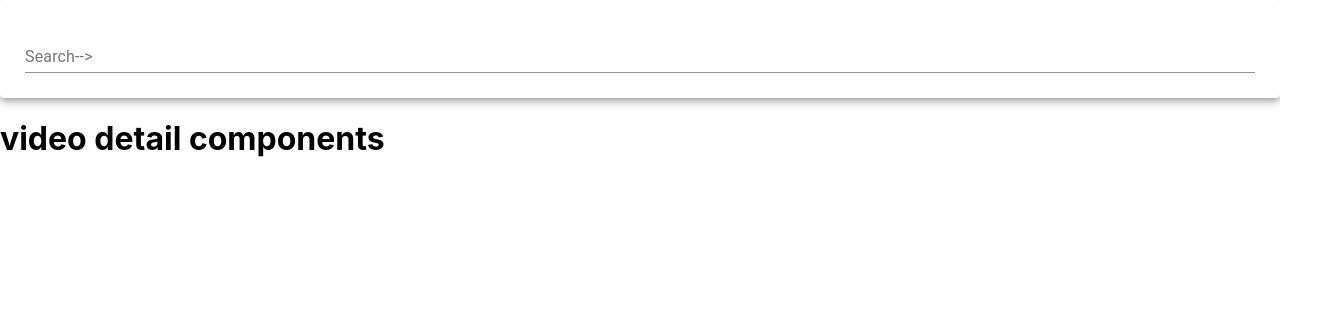
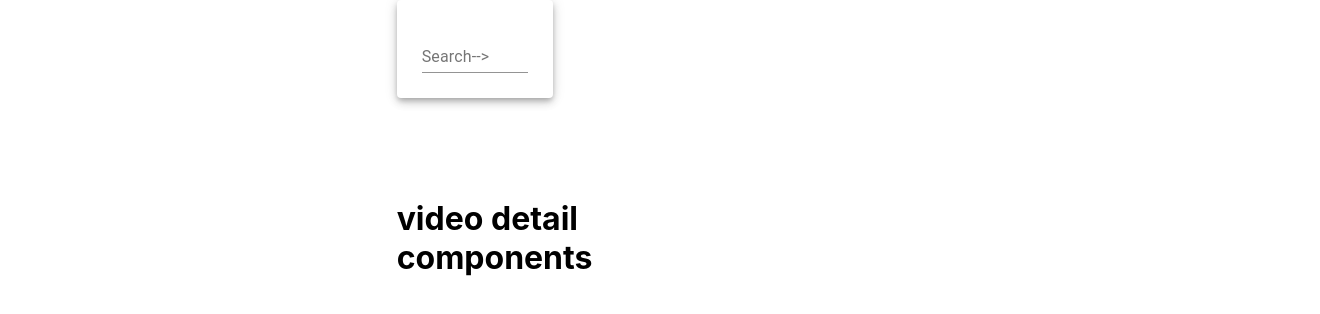
Before and after one commit to LarsErlandson5/CloneYoutubeFrontEnd, a React (Create React App) app in the folder reactyoutubeclone/: page / in a window 1280 px wide. Shown: the top 314 px of the page, 1320 px wide, since content can reach past the window. Built offline with nearby package versions, Linux system fonts and the light colour scheme.

Commit message:
updated searchbar and app js to launch correctly

```diff
--- a/reactyoutubeclone/package.json
+++ b/reactyoutubeclone/package.json
@@ -8,6 +8,7 @@
     "@testing-library/jest-dom": "^4.2.4",
     "@testing-library/react": "^9.5.0",
     "@testing-library/user-event": "^7.2.1",
+    "axios": "^0.19.2",
     "react": "^16.13.1",
     "react-dom": "^16.13.1",
     "react-scripts": "3.4.1"
--- a/reactyoutubeclone/src/App.js
+++ b/reactyoutubeclone/src/App.js
@@ -3,24 +3,38 @@ import "./App.css";
 import Header from "./Header.js";
 import Sidebar from "./Sidebar.js";
 import Top25Videos from "./Top25Videso.js";
-// import youTube from './api/youtube';
 import { Grid } from '@material-ui/core';
-import SearchBar from "./components/SearchBar";
-import VideoDetail from "./components/VideoDetail";
+import SearchBar from "./components/SearchBar.js";
+import VideoDetail from "./components/VideoDetail.js";
+import youtube from "./api/youtube.js";
 
 
-function App() {
-  // function fetchData(){
-  //makes axios request
-  //assign response data to prop
+class App extends React.Component {
 
+    state = {
+      searchTerm:'',
+    }
+  handleSubmit = async (searchTerm) => {
+    const response = await youtube.get('search',{
+      params: {
+      part: 'snippet',
+      maxResults: 5,
+      key:"AIzaSyB_lXlpLKvWO4JXo2rQnGStK5ptBtnF7gA",
+      q:searchTerm,
+ }
+});
+    console.log(response.data.items);
+     this.setState({videos: response.data.items, selectedVideo: response.data.items[0]});
+  }
+
+render(){
   return (
 
-    <Grid justify="center" container spacing={16}>
-      <Grid item xs={12}>
-        <Grid container spacing={16}>
-          <Grid item xs={12}>
-            <SearchBar></SearchBar>
+    <Grid justify="center" container spacing={10}>
+      <Grid item xs={5}>
+        <Grid container spacing={10}>
+          <Grid item xs={5}>
+            <SearchBar onFormSubmit={this.handleSubmit}></SearchBar>
           </Grid>
           <Grid item xs={8}>
             <VideoDetail></VideoDetail>
@@ -31,18 +45,8 @@ function App() {
       </Grid>
     </Grid>
 
-
-    // <div className="Header">
-    //   <Header />
-    //   <div className="app__page">
-    //     <Sidebar />
-    //     <Top25Videos />
-    //   </div>
-
-
-    // </div>
-
-  );
+ )
 }
 
+}
 export default App;
--- a/reactyoutubeclone/src/api/youtube.js
+++ b/reactyoutubeclone/src/api/youtube.js
@@ -1,10 +1,6 @@
 import axios from 'axios';
 
 export default axios.create({
-   baseUrl:'https://www.googleapis.com/youtube/v3',
-   params: {
-        part: 'snippet',
-        maxResults: 5,
-        key:""
-   }
+   baseUrl:'https://www.googleapis.com/youtube/v3'
+
 })
--- a/reactyoutubeclone/src/components/SearchBar.js
+++ b/reactyoutubeclone/src/components/SearchBar.js
@@ -1,25 +1,34 @@
 import React from 'react';
-import {Paper, TextField} from '@material-ui/core'
+import { Paper, TextField } from '@material-ui/core';
 
 class SearchBar extends React.Component {
+
         state = {
-        searchTerm:"",
+            searchTerm: "",
         }
         handleChange = (event) => {
             console.log(event.target.value);
-        // this.setState({searchTerm:   })
+            this.setState({ searchTerm: event.taget.value });
+        }
+        handleSubmit = (event) => {
+            const { searchTerm } = this.state;
+            const { onFormSubmit } = this.props;
+            onFormSubmit(searchTerm);
+            console.log(searchTerm)
+
+            // event.target.preventDefault();
         }
 
-    render(){
-        return(
-            <Paper elevation={5} style={{padding:'25px'}}>
+        render() {
+            return (
+                <Paper elevation={5} style={{ padding: '25px' }}>
                     <form onSubmit={this.handleSubmit}>
-                    <TextField fullWidth label = "Search-->" onChange={this.handleChange}></TextField>
+                        <TextField fullWidth label="Search-->" onChange={this.handleChange}></TextField>
                     </form>
                 </Paper>
-        )
+            );
+        }
+
 
 }
-}
-
 export default SearchBar;
```
Also changed, not shown: 2 other files (tests, documents, lock files or other folders). Lines whose indentation alone changed are shown as unchanged.
